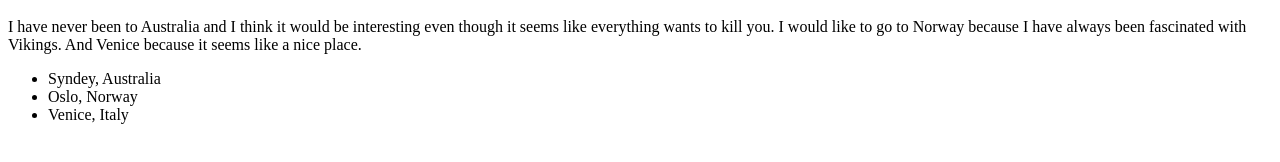
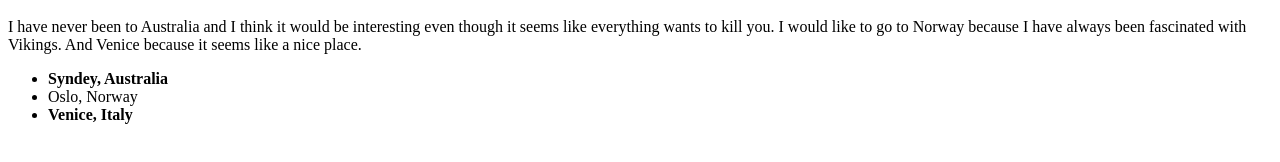
Before and after one commit to jmidd2/html-pre-exercise, a plain HTML site: page index.html in a window 1280 px wide. Shown: the part 240-402 px from the top of the page. Drawn offline with Linux system fonts and the light colour scheme.

Commit message:
Emphasized odd list ordered items

```diff
--- a/index.html
+++ b/index.html
@@ -25,9 +25,9 @@
     seems like a nice place.
   </p>
   <ul>
-    <li>Syndey, Australia</li>
+    <li><strong>Syndey, Australia</strong></li>
     <li>Oslo, Norway</li>
-    <li>Venice, Italy</li>
+    <li><strong>Venice, Italy</strong></li>
   </ul>
 </body>
 
```
